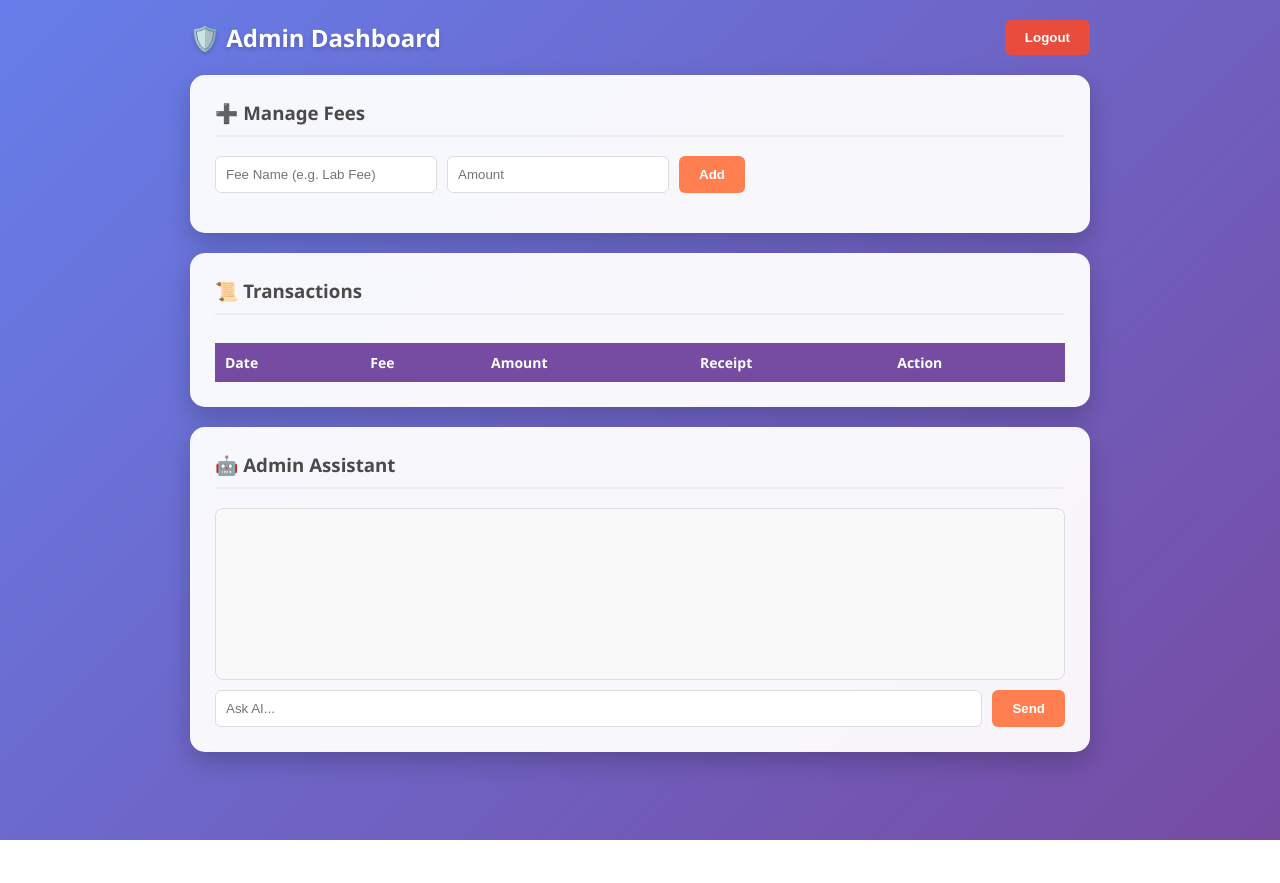
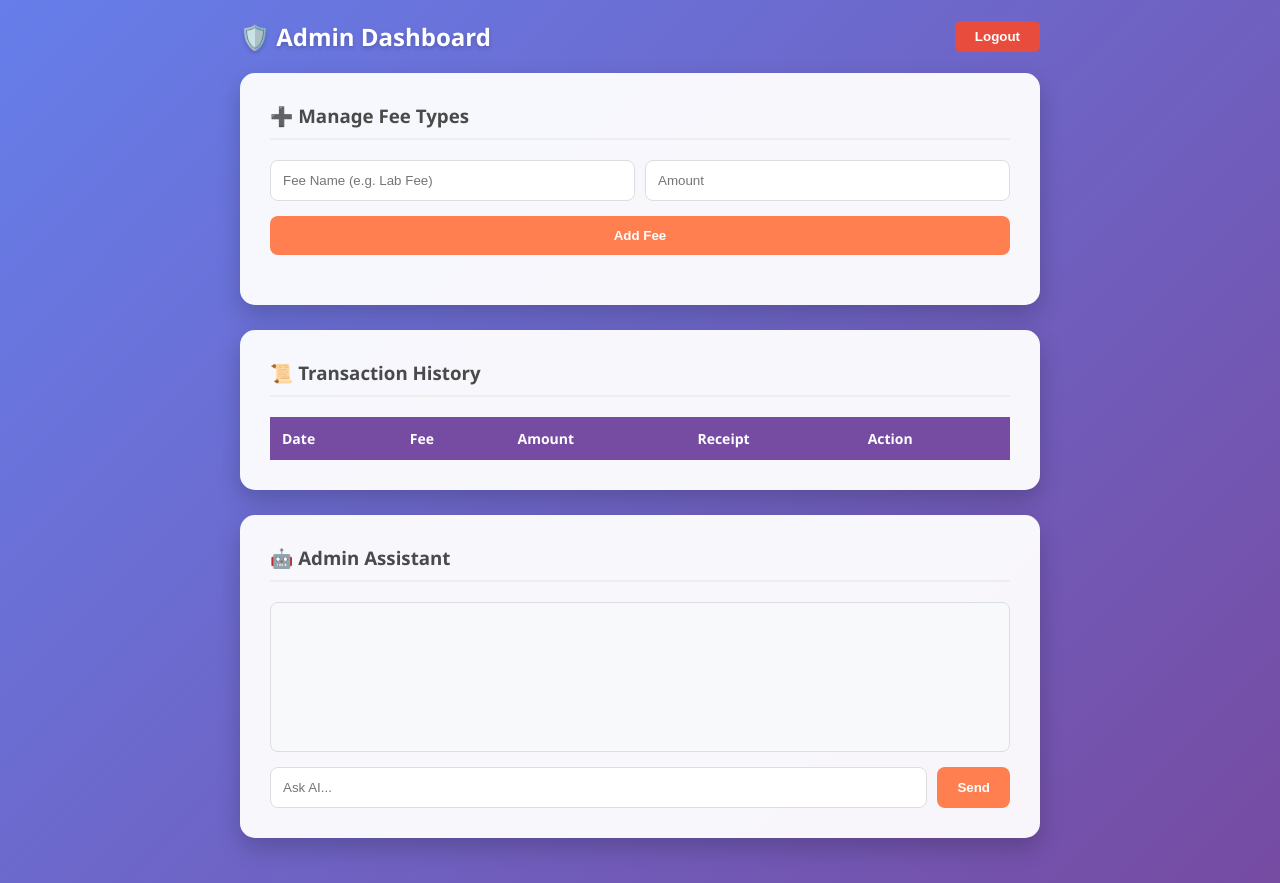
Before and after one commit to Tharunasri25/fee-payment-portal, a website: page public/admin.html in a window 1280 px wide. Before the commit the page ends 840 px from the top, so only its background shows below. Drawn offline with Linux system fonts and the light colour scheme; no server answers.

Commit message:
feat: FINAL UI and Admin Features

```diff
--- a/public/admin.html
+++ b/public/admin.html
@@ -5,7 +5,9 @@
     <meta name="viewport" content="width=device-width, initial-scale=1.0">
     <title>Admin Dashboard</title>
     <style>
-        /* --- COOL PURPLE THEME --- */
+        /* --- COOL PURPLE THEME & ALIGNMENT FIXES --- */
+        * { box-sizing: border-box; } /* This fixes the overflow issue */
+
         body {
             font-family: 'Segoe UI', Tahoma, Geneva, Verdana, sans-serif;
             background: linear-gradient(135deg, #667eea 0%, #764ba2 100%);
@@ -13,48 +15,111 @@
             margin: 0;
             padding: 20px;
             color: #333;
-            text-align: center;
         }
-        .dashboard-container { max-width: 900px; margin: 0 auto; }
+
+        .dashboard-container {
+            max-width: 800px;
+            margin: 0 auto;
+            width: 100%;
+        }
 
         /* Header */
-        .header { display: flex; justify-content: space-between; align-items: center; margin-bottom: 20px; }
+        .header {
+            display: flex;
+            justify-content: space-between;
+            align-items: center;
+            margin-bottom: 20px;
+        }
         h2 { color: white; margin: 0; text-shadow: 0 2px 4px rgba(0,0,0,0.2); }
 
         /* Cards */
         .card {
             background: rgba(255, 255, 255, 0.95);
-            padding: 25px;
+            padding: 30px;
             border-radius: 15px;
             box-shadow: 0 10px 25px rgba(0,0,0,0.2);
-            margin-bottom: 20px;
+            margin-bottom: 25px;
             text-align: left;
+            overflow: hidden; /* Prevents spillover */
         }
-        h3 { margin-top: 0; color: #4a4a4a; border-bottom: 2px solid #eee; padding-bottom: 10px; }
+        h3 { margin-top: 0; color: #4a4a4a; border-bottom: 2px solid #eee; padding-bottom: 10px; margin-bottom: 20px; }
 
-        /* Forms & Inputs */
-        input { padding: 10px; border: 1px solid #ddd; border-radius: 6px; width: 200px; }
-        button {
-            padding: 10px 20px;
+        /* Inputs Row */
+        .input-group {
+            display: flex;
+            gap: 10px;
+            margin-bottom: 15px;
+            flex-wrap: wrap;
+        }
+        input {
+            padding: 12px;
+            border: 1px solid #ddd;
+            border-radius: 8px;
+            flex: 1; /* Makes inputs share space equally */
+            min-width: 150px;
+        }
+
+        /* Buttons */
+        button.action-btn {
+            padding: 12px 20px;
             background-color: #ff7f50;
+            color: white;
+            border: none;
+            border-radius: 8px;
+            cursor: pointer;
+            font-weight: bold;
+            width: 100%; /* Full width on mobile, auto on desktop */
+        }
+        button.action-btn:hover { background-color: #ff6347; }
+
+        .logout-btn {
+            background-color: #e74c3c;
+            padding: 8px 20px;
             color: white;
             border: none;
             border-radius: 6px;
             cursor: pointer;
             font-weight: bold;
         }
-        button:hover { background-color: #ff6347; }
-        .logout-btn { background-color: #e74c3c; }
+
+        /* Fee List Items */
+        .fee-item {
+            display: flex;
+            justify-content: space-between;
+            align-items: center;
+            padding: 15px;
+            background: #f9f9f9;
+            border-radius: 8px;
+            margin-bottom: 10px;
+            border: 1px solid #eee;
+        }
+        .delete-btn {
+            background: #e74c3c;
+            padding: 8px 12px;
+            color: white;
+            border: none;
+            border-radius: 6px;
+            cursor: pointer;
+            font-size: 12px;
+        }
 
         /* Table */
-        table { width: 100%; border-collapse: collapse; margin-top: 10px; font-size: 14px; }
-        th { background: #764ba2; color: white; padding: 10px; text-align: left; }
-        td { padding: 10px; border-bottom: 1px solid #eee; }
-        .delete-btn { background: #e74c3c; padding: 5px 10px; font-size: 12px; }
+        .table-wrapper { overflow-x: auto; }
+        table { width: 100%; border-collapse: collapse; font-size: 14px; }
+        th { background: #764ba2; color: white; padding: 12px; text-align: left; }
+        td { padding: 12px; border-bottom: 1px solid #eee; }
 
         /* Chat */
-        #chat-box { height: 150px; overflow-y: auto; background: #f9f9f9; padding: 10px; border-radius: 8px; border: 1px solid #ddd; margin-bottom: 10px; }
-        .fee-item { display: flex; justify-content: space-between; padding: 8px 0; border-bottom: 1px dashed #ccc; }
+        #chat-box {
+            height: 150px;
+            overflow-y: auto;
+            background: #f8f9fa;
+            padding: 15px;
+            border-radius: 8px;
+            border: 1px solid #ddd;
+            margin-bottom: 15px;
+        }
+        .chat-controls { display: flex; gap: 10px; }
     </style>
 </head>
 <body>
@@ -66,18 +131,19 @@
         </div>
 
         <div class="card">
-            <h3>➕ Manage Fees</h3>
-            <div style="display:flex; gap:10px; margin-bottom: 15px;">
+            <h3>➕ Manage Fee Types</h3>
+            <div class="input-group">
                 <input type="text" id="new-fee-name" placeholder="Fee Name (e.g. Lab Fee)">
                 <input type="number" id="new-fee-amount" placeholder="Amount">
-                <button onclick="addFee()">Add</button>
             </div>
-            <div id="fee-list"></div>
+            <button class="action-btn" onclick="addFee()">Add Fee</button>
+
+            <div id="fee-list" style="margin-top: 20px;"></div>
         </div>
 
         <div class="card">
-            <h3>📜 Transactions</h3>
-            <div style="overflow-x:auto;">
+            <h3>📜 Transaction History</h3>
+            <div class="table-wrapper">
                 <table>
                     <thead><tr><th>Date</th><th>Fee</th><th>Amount</th><th>Receipt</th><th>Action</th></tr></thead>
                     <tbody id="tx-table"></tbody>
@@ -88,9 +154,9 @@
         <div class="card">
             <h3>🤖 Admin Assistant</h3>
             <div id="chat-box"></div>
-            <div style="display:flex; gap:10px;">
+            <div class="chat-controls">
                 <input type="text" id="bot-input" placeholder="Ask AI..." style="flex-grow:1;">
-                <button onclick="sendMsg()">Send</button>
+                <button class="action-btn" style="width: auto;" onclick="sendMsg()">Send</button>
             </div>
         </div>
     </div>
@@ -102,9 +168,12 @@
             const res = await fetch('/api/fees');
             const data = await res.json();
             const list = document.getElementById('fee-list');
-            list.innerHTML = '';
+            list.innerHTML = '<h4 style="margin-bottom:10px; color:#666;">Current Active Fees:</h4>';
             data.forEach(fee => {
-                list.innerHTML += `<div class="fee-item"><span>${fee.FeeName} - ₹${fee.Amount}</span> <button class="delete-btn" onclick="deleteFee(${fee.FeeID})">X</button></div>`;
+                list.innerHTML += `<div class="fee-item">
+                    <strong>${fee.FeeName} - ₹${fee.Amount}</strong>
+                    <button class="delete-btn" onclick="deleteFee(${fee.FeeID})">Remove</button>
+                </div>`;
             });
         }
 
```
Also changed, not shown: public/dashboard.html (+48 -29 lines).
